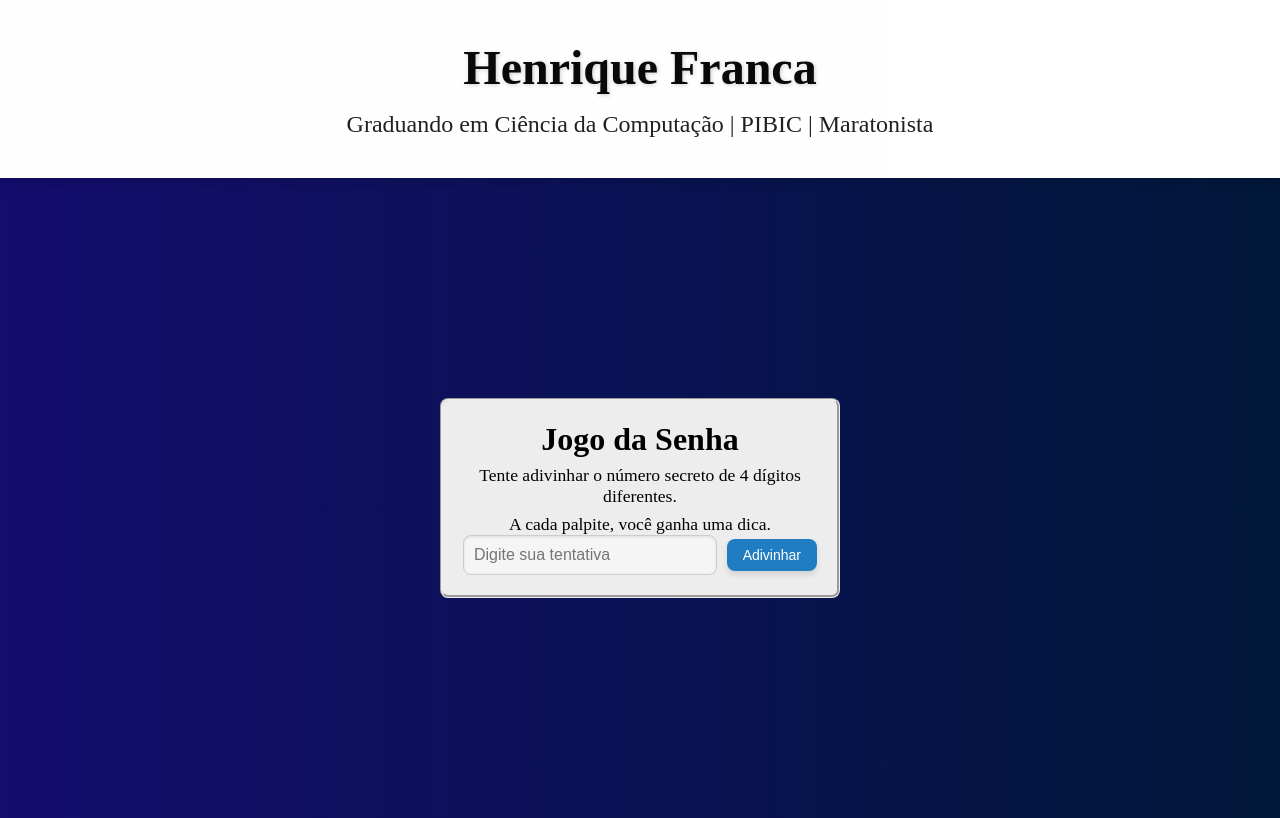
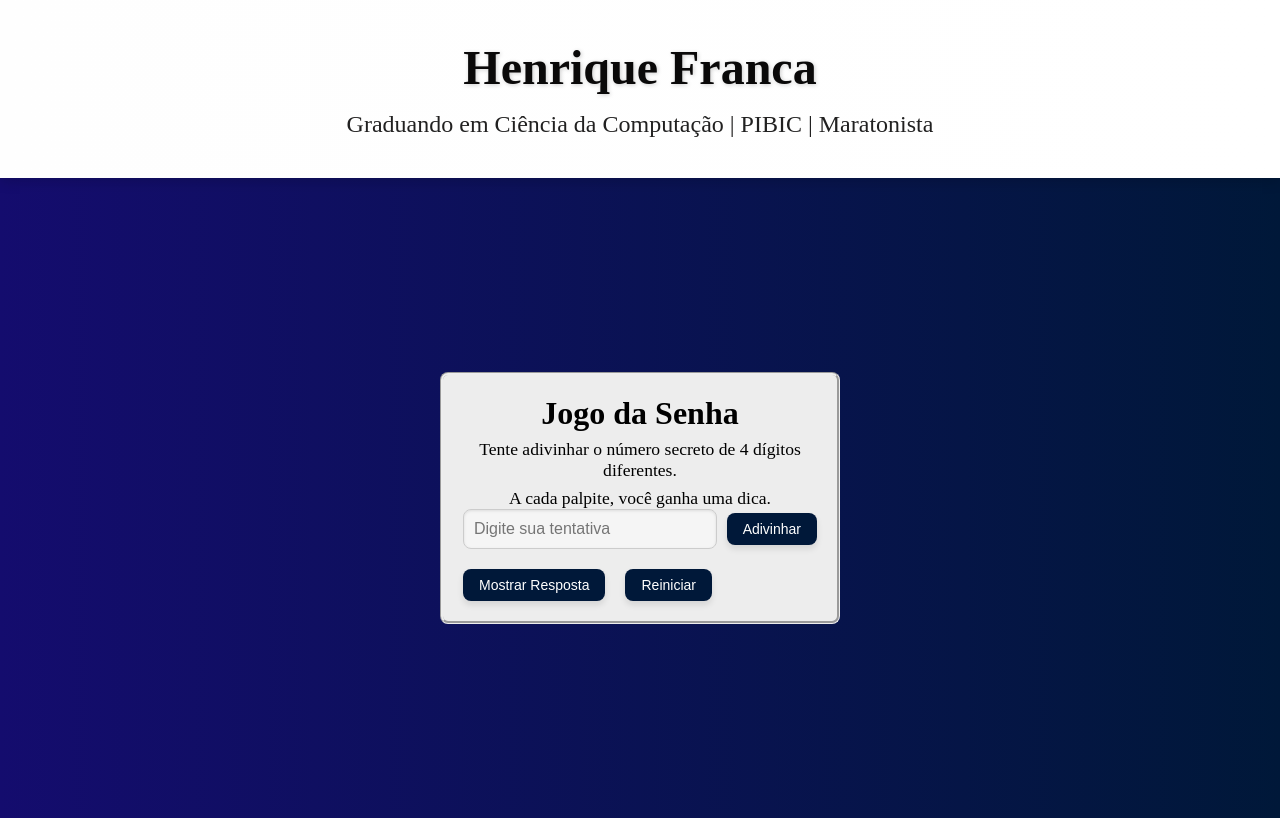
Before and after one commit to HenriqueFrancaa/Projeto-Portifolio-PWM, a Next.js app in the folder portifolio/: page /jogo-senha in a window 1280 px wide. Built offline with nearby package versions, Linux system fonts and the light colour scheme.

Commit message:
Finalizado

```diff
--- a/portifolio/app/globals.css
+++ b/portifolio/app/globals.css
@@ -53,7 +53,7 @@ header p {
   /* Centraliza horizontalmente */
   align-items: center;
   /* Centraliza verticalmente */
-  height: 80vh;
+  height: 70vh;
   /* Ocupa 80% da altura da tela */
   gap: 20px;
   /* Espaço entre imagem e texto */
@@ -151,12 +151,14 @@ header p {
 
 .project-box h1{
   font-size: 2em;
-   margin: 5px;
+  margin: 5px;
+  font-style:oblique;
 }
 
 .project-box p{
   font-size: 1.45em;
 }
+
 
 .skills-tools {
   display: flex;
@@ -274,7 +276,7 @@ header p {
 
 .palpite button{
   text-decoration: none;
-  background-color: #207dc1;
+  background-color: #001839;
   color: white;
   padding: 8px 16px;
   border-radius: 8px;
@@ -289,3 +291,39 @@ header p {
   background-color: #207dc1;
   transform: translateY(-2px);
 }
+
+ul{
+  list-style: none;
+  padding: 0;
+  margin-top: 20px;
+  text-align: left;
+  max-height: 230px;
+  overflow-y: auto;
+}
+ul li {
+  background-color: #001839;
+  color: rgb(253, 254, 255);
+  padding: 10px;
+  margin-bottom: 10px;
+  border-radius: 5px;
+  font-size: 0.9em;
+}
+
+.opcoes{
+  display: flex;
+  flex-direction: row;
+  gap: 20px;
+}
+
+.opcoes button{
+  text-decoration: none;
+  background-color: #001839;
+  color: white;
+  padding: 8px 16px;
+  border-radius: 8px;
+  font-size: 14px;
+  border: none;
+  cursor: pointer;
+  transition: background-color 0.3s ease, transform 0.2s ease;
+  box-shadow: 0 4px 6px rgba(0, 0, 0, 0.1);
+}
--- a/portifolio/app/jogo-senha/page.js
+++ b/portifolio/app/jogo-senha/page.js
@@ -6,42 +6,69 @@ import { useRouter } from "next/navigation";
 
 export default function JogoSenha() {
     const router = useRouter();
-    const [secretNumber, setSecretNumber] = useState(generateSecretNumber());
-    const [guess, setGuess] = useState("");
-    const [feedback, setFeedback] = useState([]);
+    const [numeroSecreto, setNumeroSecreto] = useState(gerarNumeroSecreto());
+    const [palpite, setPalpite] = useState("");
+    const [historico, setHistorico] = useState([]);
 
-    function generateSecretNumber() {
-        const digits = [];
-        while (digits.length < 4) {
+    function gerarNumeroSecreto() {
+        const digitos = [];
+        while (digitos.length < 4) {
             const d = Math.floor(Math.random() * 10);
-            if (!digits.includes(d)) digits.push(d);
+            if (!digitos.includes(d)) digitos.push(d);
         }
-        return digits.join("");
+        return digitos.join("");
     }
 
-    function handleGuess() {
-        if (guess.length !== 4 || new Set(guess).size !== 4) {
+    function verificarPalpite() {
+        if (palpite.length !== 4 || new Set(palpite).size !== 4) {
             return alert("Digite um número de 4 dígitos únicos.");
         }
 
-        const bulls = [...guess].filter((d, i) => d === secretNumber[i]).length;
-        const cows = [...guess].filter(
-            (d, i) => d !== secretNumber[i] && secretNumber.includes(d)
-        ).length;
+        let touros = 0;
+        let vacas = 0;
+        const digitosPalpite = palpite.split("");
+        const digitosSecretos = numeroSecreto.split("");
 
-        setFeedback([{ guess, bulls, cows }, ...feedback]);
-        setGuess("");
+        // Primeiro, marcar os Touros
+        const unmatchedGuess = [];
+        const unmatchedSecret = [];
 
-        if (bulls === 4) {
-            alert(`Parabéns! Você acertou o número secreto ${secretNumber}!`);
-            resetGame();
+        for (let i = 0; i < 4; i++) {
+            if (digitosPalpite[i] === digitosSecretos[i]) {
+                touros++;
+            } else {
+                unmatchedGuess.push(digitosPalpite[i]);
+                unmatchedSecret.push(digitosSecretos[i]);
+            }
+        }
+
+
+        unmatchedGuess.forEach((digito) => {
+            const index = unmatchedSecret.indexOf(digito);
+            if (index !== -1) {
+                vacas++;
+                unmatchedSecret.splice(index, 1); // Remove esse dígito para não contar duas vezes
+            }
+        });
+
+        setHistorico([{ palpite, touros, vacas }, ...historico]);
+        setPalpite("");
+
+        if (touros === 4) {
+            alert(`Muito bom, você acertou o número secreto ${numeroSecreto}!`);
+            Reiniciar();
         }
     }
 
-    function resetGame() {
-        setSecretNumber(generateSecretNumber());
-        setGuess("");
-        setFeedback([]);
+
+    function Reiniciar() {
+        setNumeroSecreto(gerarNumeroSecreto());
+        setPalpite("");
+        setHistorico([]);
+    }
+
+    function showSecretNumber() {
+        alert(`O número secreto era: ${numeroSecreto}`);
     }
 
     return (
@@ -56,27 +83,36 @@ export default function JogoSenha() {
                     <div className="palpite">
                         <input
                             type="text"
-                            value={guess}
-                            onChange={(e) => setGuess(e.target.value)}
+                            value={palpite}
+                            onChange={(e) => setPalpite(e.target.value)}
                             maxLength={4}
                             placeholder="Digite sua tentativa"
                         />
-                        <button onClick={handleGuess}>
+                        <button onClick={verificarPalpite}>
                             Adivinhar
                         </button>
                     </div>
 
-                    <ul>
-                        {feedback.map((entry, index) => (
+                    <ul className="historico">
+                        {historico.map((entry, index) => (
                             <li key={index}>
-                                <span>{entry.guess}</span>
+                                <span>{entry.palpite}</span> ( {/* <- separador */}
                                 <span>
-                                    {entry.bulls} Touros, {entry.cows} Vacas
+                                    {entry.touros} Touros, {entry.vacas} Vacas )
                                 </span>
                             </li>
                         ))}
                     </ul>
 
+                    <div className="opcoes">
+                        <button onClick={showSecretNumber}>
+                            Mostrar Resposta
+                        </button>
+                        <button onClick={Reiniciar}>
+                            Reiniciar
+                        </button>
+
+                    </div>
                 </div>
             </div>
         </>
--- a/portifolio/components/cabecalho.jsx
+++ b/portifolio/components/cabecalho.jsx
@@ -4,7 +4,9 @@ export function Cabecalho(){
     return(
         <>
         <header>
-            <h1>Henrique Franca</h1>
+            <a href="/">
+                <h1 className="pic">Henrique Franca</h1>
+            </a>
             <p>Graduando em Ciência da Computação | PIBIC | Maratonista</p>
         </header>
         </>
```
Also changed, not shown: portifolio/app/page.js (+13 -2 lines), portifolio/public/senha.png (added).
